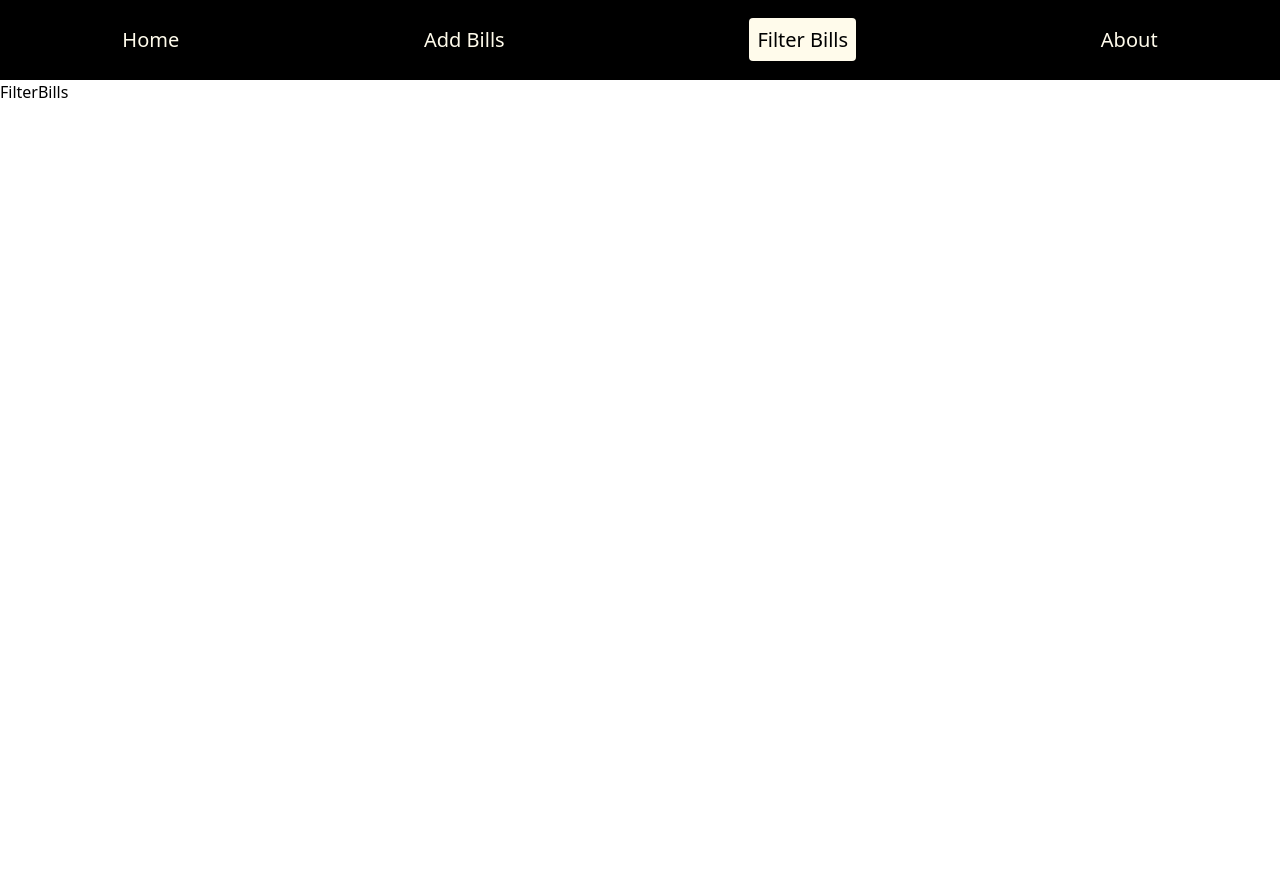
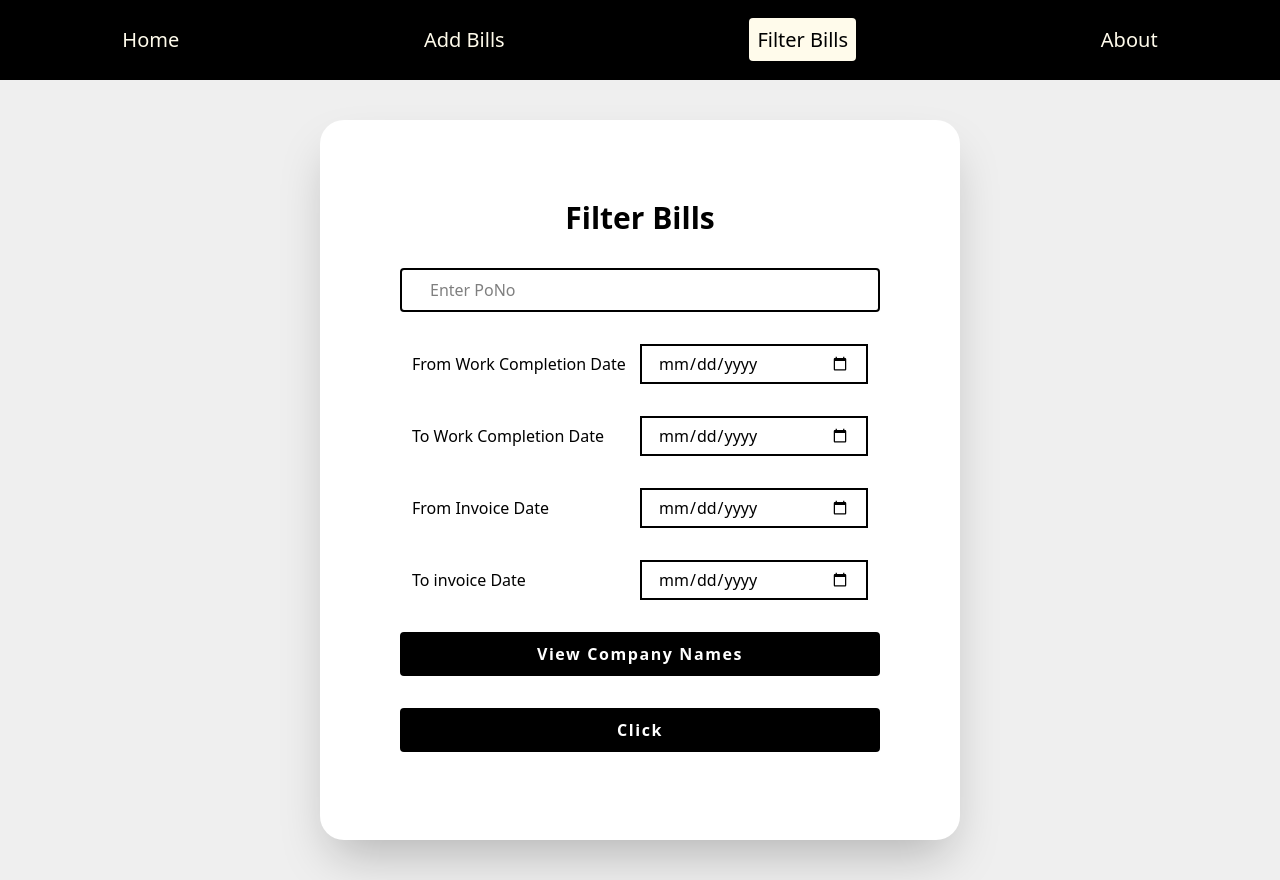
Before and after one commit to Naveen4567890/billStudentApp, a React (Vite) app: page /home/filter in a window 1280 px wide. Before the commit the page ends 800 px from the top, so only its background shows below. Built offline with nearby package versions, Linux system fonts and the light colour scheme.

Commit message:
filter bills

```diff
--- a/src/components/user/Login.jsx
+++ b/src/components/user/Login.jsx
@@ -44,7 +44,7 @@ const Login = () => {
   }
 
   return (
-     <div className='size-full bg-linear-to-l from-[#10cec4] to-[#e0c361]  grid place-items-center' >
+     <div className='size-full  grid place-items-center' >
           <form action=""  onSubmit={handleSubmit} className='w-2/5 h-[60%] bg-white rounded-3xl shadow-2xl grid place-items-center px-[7%] py-8 max-sm:w-[80%] overflow-scroll'>
             <div className='size-full grid place-items-center text-xl font-bold'><h1 className='sm:text-3xl'>Login form</h1></div>
             <div className='flex w-full h-2/3 rounded-lg border-2'><input type="email" name="email" placeholder='Enter Email' onChange={handleChange} className='flex px-8 w-[95%] h-full outline-0'/><span className='p-2 grid place-items-center'><MdEmail /></span></div>
--- a/src/components/user/main/filter/FilterBills.jsx
+++ b/src/components/user/main/filter/FilterBills.jsx
@@ -1,8 +1,139 @@
-import React from 'react'
+import React, { useContext, useState } from 'react'
+import empServices from '../../../../service/empServices'
+import { contextApi } from '../../../context/Context'
+import toast from 'react-hot-toast'
 
 const FilterBills = () => {
+  const [showCompanyNames,setShowCompanyName]=useState(false)
+  const [conpanyName,setComoantNames]=useState([])
+  const {globalState}=useContext(contextApi)
+  const [queries,setQueries]=useState({
+  PoNo:"",
+  fromWorkCompletionDate:"",
+  toWorkCompletionDate:"",
+  fromInvoicedate:"",
+  toInvoiceDate:"",
+  companies:[]
+  })
+  const handleChnage=(e)=>{
+    const {name,value,checked}=e.target
+    if(name=="companies"){
+     checked?setQueries((preVal)=>({...preVal,companies:[...preVal.companies,value]})):setQueries(preVal=>({...preVal,companies:preVal.companies.filter((val)=>val!=value)}))
+    }else{
+      setQueries((preVal)=>({...preVal,[name]:value}))
+    }
+  }
+  const handelSubmit=(e)=>{
+    e.preventDefault()
+    console.log(queries);
+
+  }
+  const handelShow=()=>{
+    setShowCompanyName(!showCompanyNames);
+    (async()=>{
+try {
+        let data=await empServices.companyName(globalState.token)
+      console.log(data);
+      if(data.status==200){
+        setComoantNames(data.data.companies)
+      }else{
+        toast.error("something went wrong")
+      }
+} catch (error) {
+
+        toast.error("something went wrong")
+
+}
+
+    })();
+  }
+  console.log(conpanyName);
+
   return (
-    <div>FilterBills</div>
+     <div className='bg-[#efefef] size-full flex justify-center items-center'>
+          <form action="" className='w-1/2 h-[90%]  rounded-3xl bg-white shadow-2xl flex  items-center flex-col gap-8 px-[80px] py-20 max-sm:w-[90%] overflow-scroll' onSubmit={handelSubmit} >
+            <div className='font-bold w-full flex justify-center items-center'>
+              <h1 className='text-3xl max-lg:text-sm'>Filter Bills</h1>
+            </div>
+
+
+
+
+            <div className='border-2  w-full flex justify-center items-center px-3 rounded-sm'>
+
+              <input type="text" name="PoNo" placeholder='Enter PoNo' className='w-full outline-none px-4 h-10' onChange={handleChnage} />
+
+            </div>
+
+
+
+
+
+            <div className=' w-full flex justify-center items-center px-3 rounded-sm'>
+              <label htmlFor="" className='grow'>From Work Completion Date</label>
+              <input type="date" name="fromWorkCompletionDate" placeholder='Enter Work Completion Date' className='w-1/2 outline-none px-4 h-10  border-2 '
+              max={new Date().toISOString().split("T")[0]} onChange={handleChnage}
+              />
+
+            </div>
+
+
+            <div className=' w-full flex justify-center items-center px-3 rounded-sm'>
+              <label htmlFor="" className='grow'>To Work Completion Date</label>
+
+              <input type="date" name="toWorkCompletionDate" placeholder='Enter Work Completion Date' className='w-1/2 outline-none px-4 h-10 border-2 '
+              max={new Date().toISOString().split("T")[0]} onChange={handleChnage}
+              />
+
+            </div>
+
+
+            <div className='  w-full flex justify-center items-center px-3 rounded-sm'>
+              <label htmlFor="" className='grow'>From Invoice Date</label>
+              <input type="date" name="fromInvoicedate" placeholder='Enter Work Completion Date' className='w-1/2 outline-none px-4 h-10 border-2'
+              max={new Date().toISOString().split("T")[0]} onChange={handleChnage}
+              />
+
+            </div>
+            <div className='  w-full flex justify-center items-center px-3 rounded-sm'>
+              <label htmlFor="" className='grow'>To invoice Date</label>
+              <input type="date" name="toInvoiceDate" placeholder='Enter Work Completion Date' className='w-1/2 outline-none px-4 h-10 border-2'
+              max={new Date().toISOString().split("T")[0]} onChange={handleChnage}
+              />
+
+            </div>
+
+
+          {
+            showCompanyNames?<div className='flex justify-around w-full'>
+              {
+                conpanyName.map((val,index)=><div className='flex gap-2.5' key={index}>
+                  {
+                    index%2==0?<div className='flex gap-1.5'>
+                  <input type="checkbox" value={val} name='companies' onChange={handleChnage}/>
+                  <label htmlFor="">{val}</label>
+                    </div>:<div className='flex gap-1.5'>
+                    <input type="checkbox" value={val} name='companies' onChange={handleChnage}/>
+                  <label htmlFor="">{val}</label>
+                    </div>
+                  }
+                </div>)
+              }
+            </div>:""
+          }
+
+
+            <div className='border-2  w-full flex justify-center items-center px-3 rounded-sm bg-black hover:bg-[#555] active:bg-lime-500 active:scale-[0.9]'>
+             <button className='h-10 text-white font-bold text-md tracking-widest w-full outline-0' type='button' onClick={handelShow}>View Company Names</button>
+            </div>
+
+
+
+            <div className='border-2  w-full flex justify-center items-center px-3 rounded-sm bg-black hover:bg-[#555] active:bg-lime-500 active:scale-[0.9]'>
+             <button className='h-10 text-white font-bold text-md tracking-widest w-full outline-0'>Click</button>
+            </div>
+          </form>
+        </div>
   )
 }
 
--- a/src/service/empServices.js
+++ b/src/service/empServices.js
@@ -76,7 +76,24 @@ let empServices={
             // console.log(error);
             return error
         }
-    }
+    },companyName:async (token)=>{
+        console.log(token);
+
+        try {
+            let data=await axiosInstance.get("get-company-names",{
+                headers:{
+                    "Authorization":`Bearer ${token}`
+                }
+            })
+
+            // console.log(data);
+            return data
+
+        } catch (error) {
+            // console.log(error);
+            return error
+        }
+    },
 
 }
 export default empServices
```
